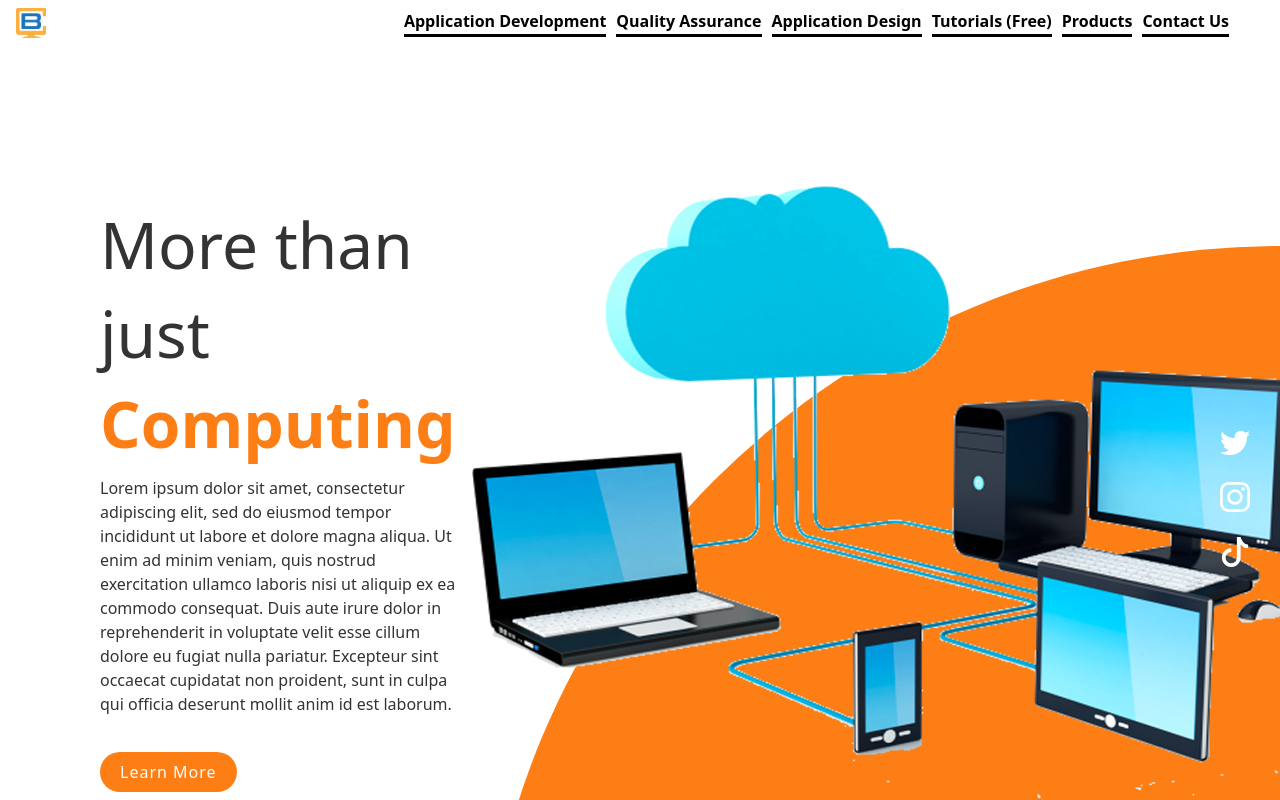
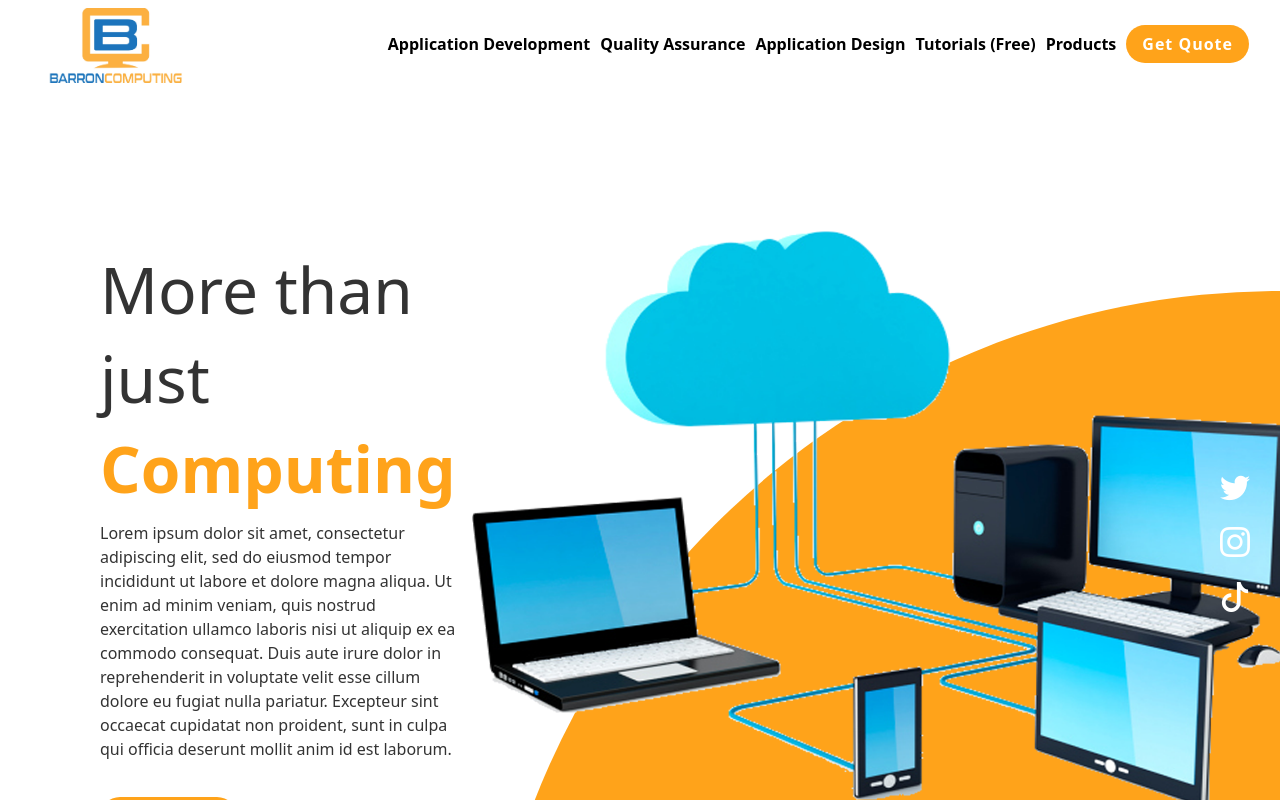
Before and after one commit to JordanBarron-cpu/BarronComputing, an Angular app: page / in a window 1280 px wide. Shown: the top 800 px of the page. Built offline with nearby package versions, Linux system fonts and the light colour scheme.

Commit message:
Brand color found

```diff
--- a/src/app/homepage/homepage.component.css
+++ b/src/app/homepage/homepage.component.css
@@ -26,7 +26,7 @@ section {
   font-weight: 500;
 }
 .content .textBox h2 span {
-  color: #fd7e14;
+  color: #ffa31a;
   line-height: 1.2em;
   font-weight: 900;
 }
@@ -37,7 +37,7 @@ section {
   display: inline-block;
   margin-top: 20px;
   padding: 8px 20px;
-  background: #fd7e14;
+  background: #ffa31a;
   color: #fff;
   border-radius: 40px;
   font-weight: 500;
@@ -111,7 +111,7 @@ font-size: 30px;
   left: 0;
   width: 100%;
   height: 100%;
-  background-color: #fd7e14;
+  background-color: #ffa31a;
   clip-path: circle(800px at right 1000px);
 }
 .circle-square4 {
--- a/src/app/toolbar-nav/toolbar-nav.component.css
+++ b/src/app/toolbar-nav/toolbar-nav.component.css
@@ -11,7 +11,7 @@ header {
 .navigation {
   display: inline-block;
   text-align: right;
-  width: calc(100% - 60px);
+  width: calc(100% - 210px);
 }
 .nav-list {
   margin: 0;
@@ -30,11 +30,24 @@ header {
   font-weight: bold;
   color: #000000;
   padding-bottom: 2px;
-  border-bottom: #000000 solid 3px;
+
+}
+.call-to-action a {
+  padding: 8px 16px;
+  background: #ffa31a;
+  color: #fff;
+  border-radius: 40px;
+  letter-spacing: 1px;
 }
 
 /* Effects */
 .nav-list-item a:hover {
   color:  #5AB7DF;
-  border-bottom-color: #fd7e14 ;
+  border-bottom: #ffa31a solid 3px;
 }
+.call-to-action a:hover {
+  color: #fff;
+  border-bottom: #000000 solid 3px;
+}
+
+/* #fd7e14 harder orange*/
--- a/src/app/toolbar-nav/toolbar-nav.component.html
+++ b/src/app/toolbar-nav/toolbar-nav.component.html
@@ -1,62 +1,10 @@
-<!-- <section>
-  <nav class="navbar navbar-expand-md navbar-light">
-    <div class="container xxl">
-      <a class="navbar brand" href="#">
-        <img
-          src="../../assets/images/final file logo Barron Computing/Barron Computing-edit-just-logo.jpg"
-          width="50"
-          height="50"
-          alt=""
-        />
-      </a> -->
-<!-- toggle button for mobile nav  -->
-<!-- <button
-        class="navbar-toggler"
-        type="button"
-        data-bs-toggle="collapse"
-        data-bs-target="#main-nav"
-        aria-controls="main-nav"
-        aria-expanded="false"
-        aria-label="Toggle navigation"
-      >
-        <span class="navbar-toggler-icon"></span>
-      </button> -->
-<!-- navbar links -->
-<!-- <div
-        class="collapse navbar-collapse justify-content-end align-center"
-        id="main-nav"
-      >
-        <ul class="navbar-nav">
-          <li class="nav-item">
-            <a class="nav-link" href="#">Application Development</a>
-          </li>
-          <li class="nav-item">
-            <a class="nav-link" href="#">Quality Assurance</a>
-          </li>
-          <li class="nav-item">
-            <a class="nav-link" href="#">Application Design</a>
-          </li>
-          <li class="nav-item">
-            <a class="nav-link" href="#">Tutorials(Free)</a>
-          </li>
-          <li class="nav-item">
-            <a class="nav-link" href="#">Products</a>
-          </li>
-          <li class="nav-item">
-            <a class="nav-link" href="#">Contact Us</a>
-          </li>
-        </ul>
-      </div>
-    </div>
-  </nav>
-</section> -->
 <section>
   <header>
     <div class="brand">
       <img
-        src="../../assets/images/final file logo Barron Computing/Barron Computing-edit-just-logo.jpg"
-        height="30px"
-        width="30px"
+        src="../../assets/images/final file logo Barron Computing/Barron Computing-edit-banner.jpg"
+        height="75px"
+        width="200px"
         alt=""
       />
     </div>
@@ -77,8 +25,8 @@
         <li class="nav-list-item">
           <a href="#">Products</a>
         </li>
-        <li class="nav-list-item">
-          <a href="#">Contact Us</a>
+        <li class="nav-list-item call-to-action">
+          <a href="#">Get Quote</a>
         </li>
       </ul>
     </nav>
--- a/src/assets/js/frontend.js
+++ /dev/null
@@ -1,4 +0,0 @@
-function imgSlider(anything) {
-  document.querySelector(".barron-computing").src = anything;
-  Console.log("working");
-}
```
